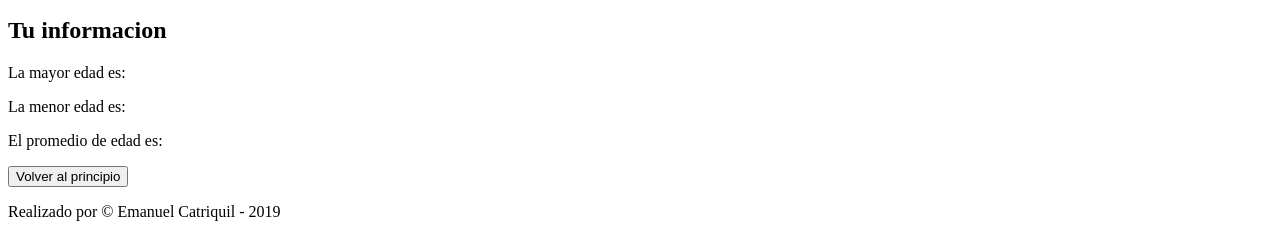
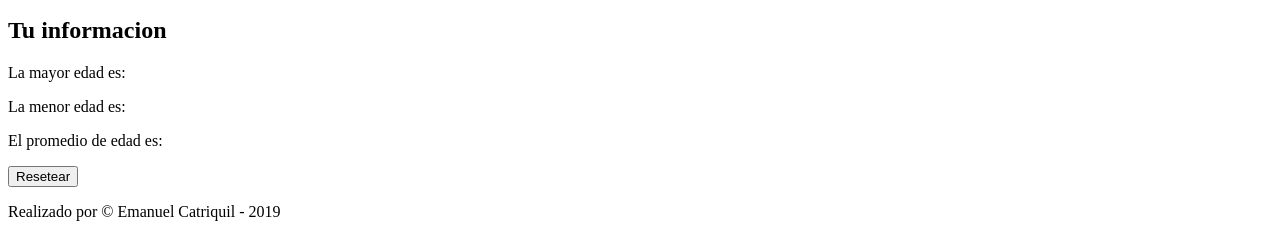
Before and after one commit to ecatriquil/tarea-clase-8, a website: page index.html in a window 1280 px wide. Shown: the part 268-505 px from the top of the page. Drawn offline with Linux system fonts and the light colour scheme.

Commit message:
Update index.html

```diff
--- a/index.html
+++ b/index.html
@@ -50,14 +50,12 @@
 
 
                 <div id="analysis" class="hidden">
-                    <div class="">
                         <h2>Tu informacion</h2>
                         <p>La mayor edad es: <strong id="older"></strong></p>
                         <p>La menor edad es: <strong id="younger"></strong></p>
                         <p>El promedio de edad es: <strong id="average-age"></strong></p>
 
-                        <button type="reset" id="reset">Volver al principio</button>
-                    </div>
+                        <button type="reset" id="reset">Resetear</button>
                 </div>
 
             </form>
```
